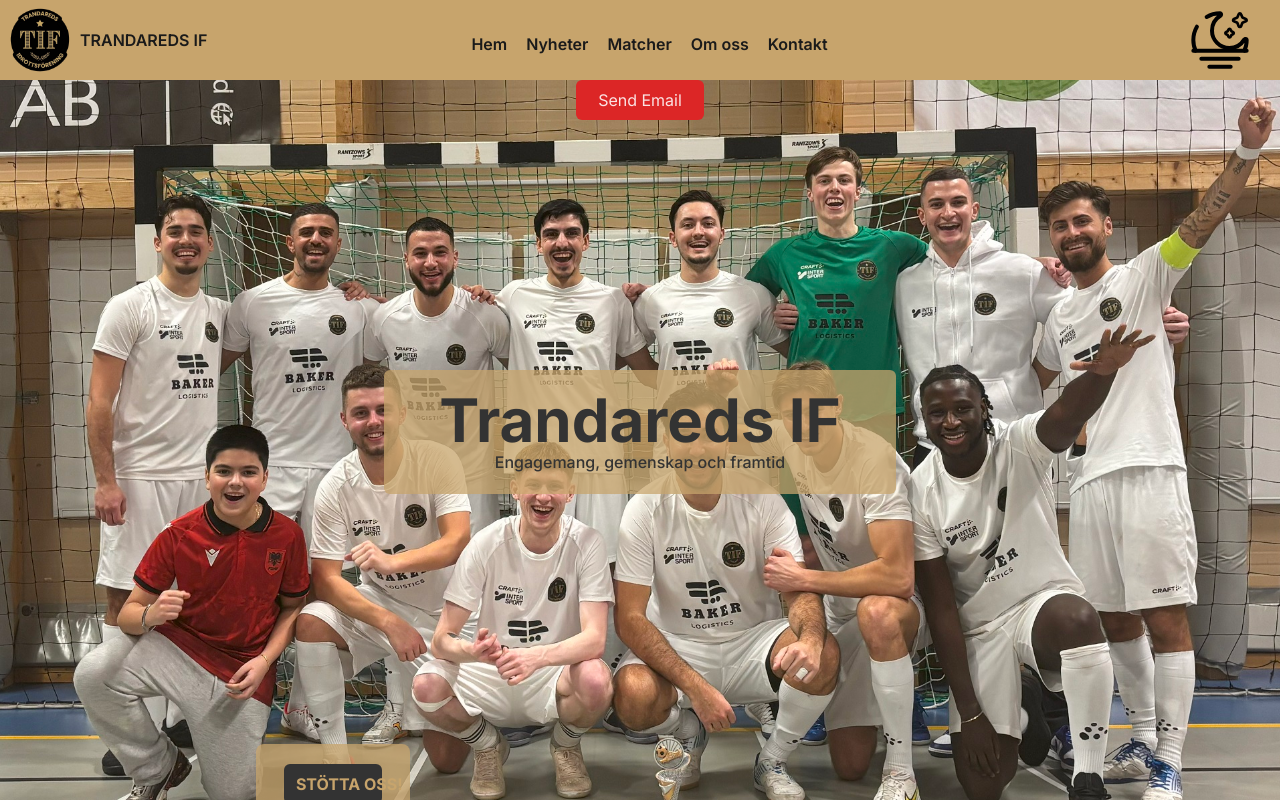
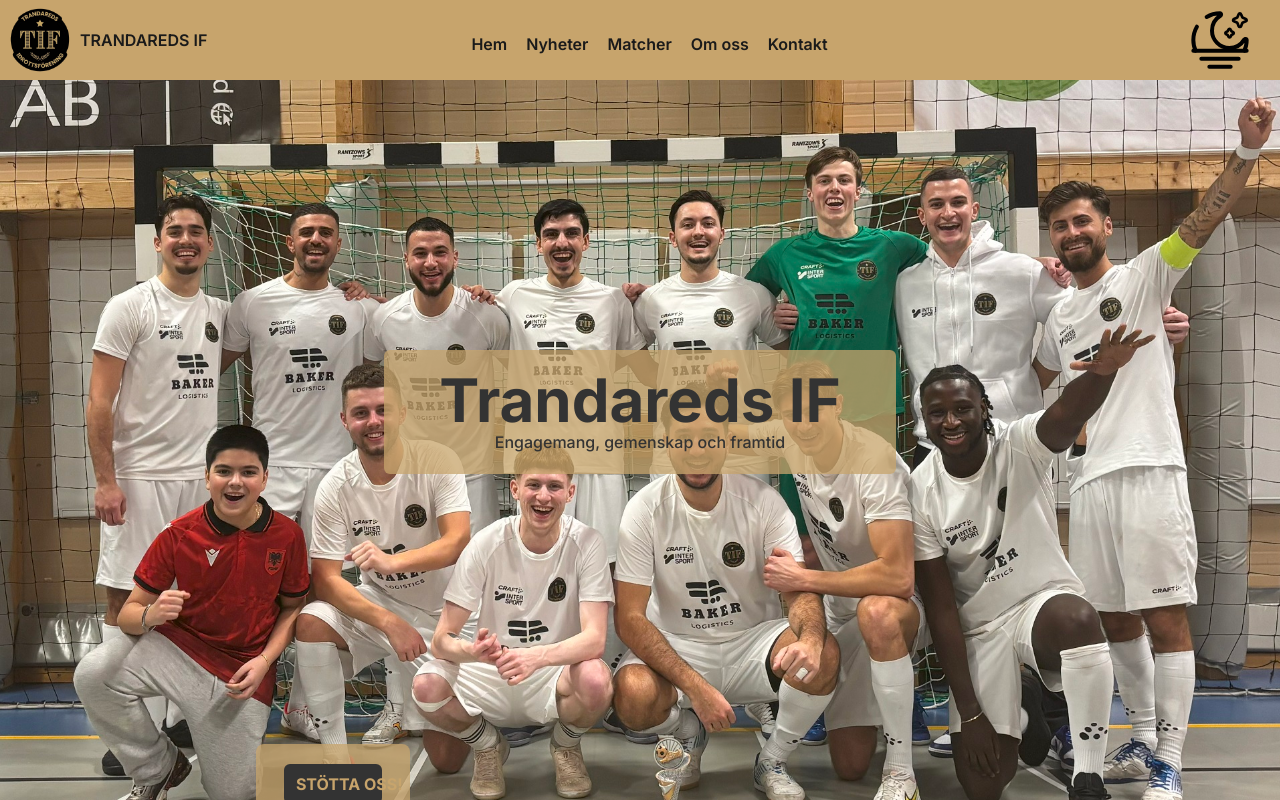
Before and after one commit to lia-2-team-1/webbsite, a React (Vite) app: page / in a window 1280 px wide. Shown: the top 800 px of the page. Built offline with nearby package versions, Linux system fonts and the light colour scheme; no server answers.

Commit message:
-debug button

```diff
--- a/src/components/Hero.tsx
+++ b/src/components/Hero.tsx
@@ -1,5 +1,4 @@
 import Button from "./Button";
-import { EmailTest } from "./EmailTest";
 import PageHeading from "./PageHeading";
 
 export const Hero = () => {
@@ -11,7 +10,6 @@ export const Hero = () => {
       flex flex-col place-items-center
       bg-cover bg-no-repeat md:bg-[url('/tif-hero.jpg')] bg-[url('/tif-hero-mobile.jpg')]"
       >
-        <EmailTest />
 
         <div
           className="
```
